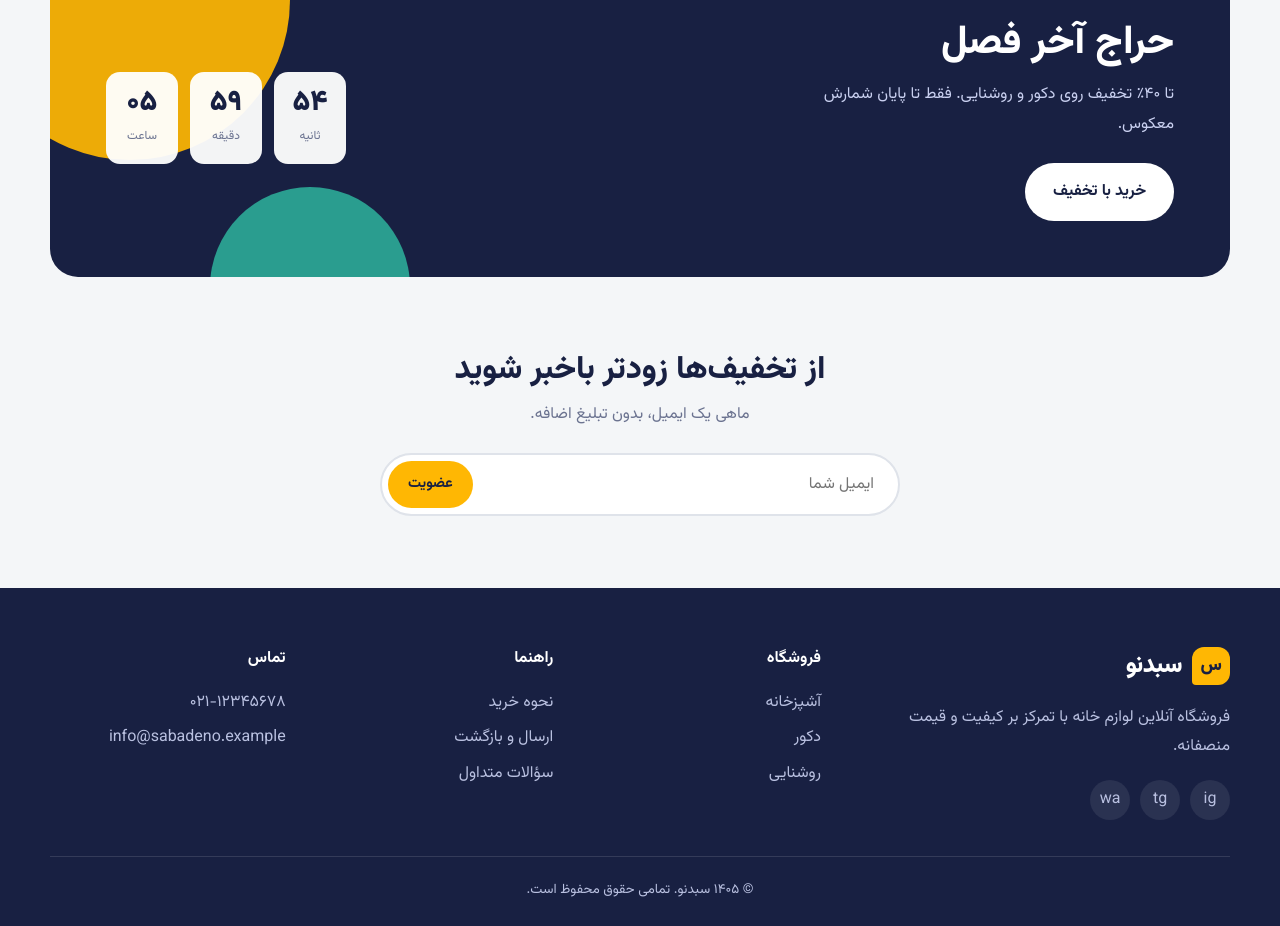
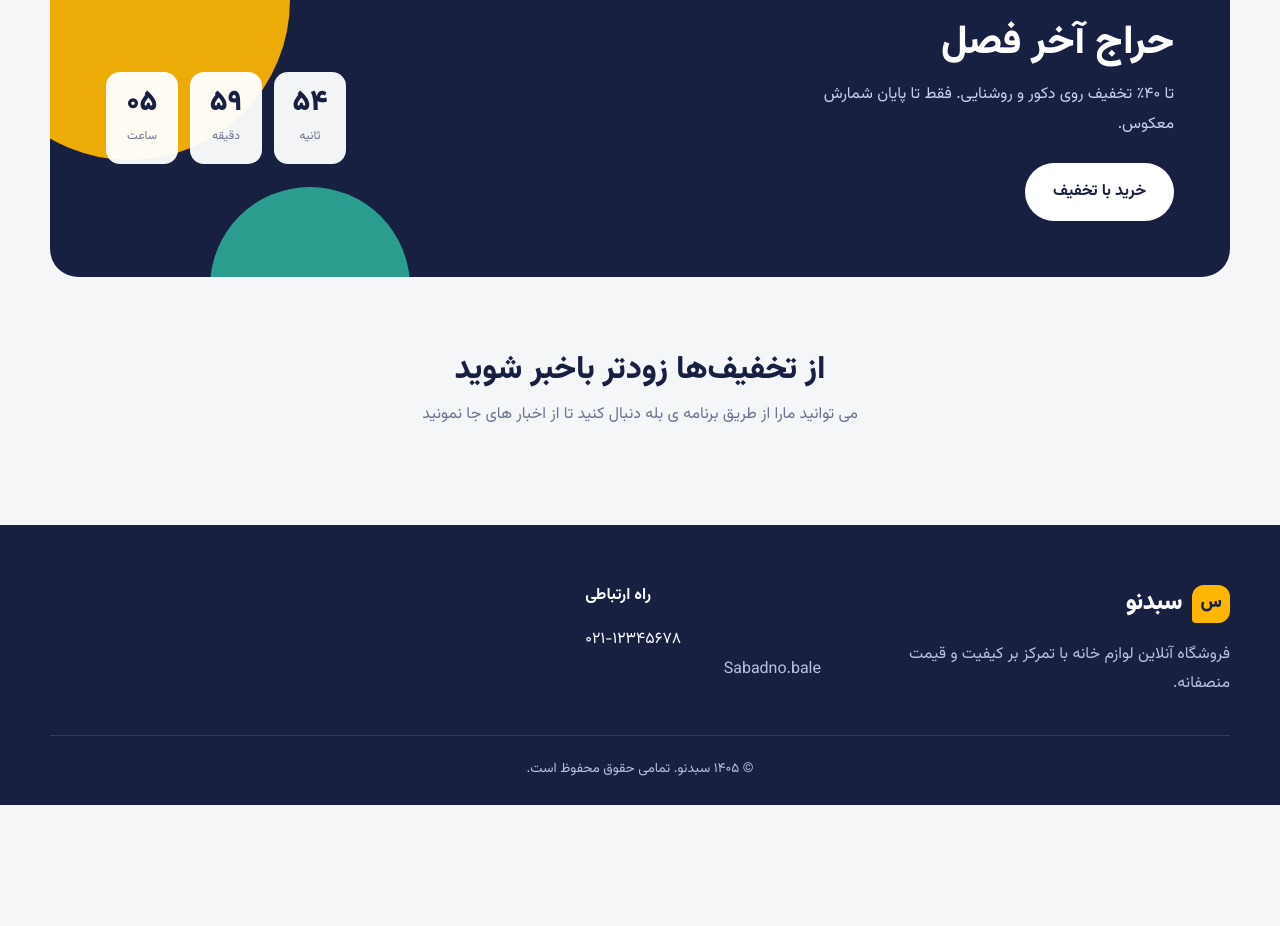
Before and after one commit to amirrezadidab1382-a11y/Online-Shop, a plain HTML site: page index.html in a window 1280 px wide. Shown: the part 5912-6838 px from the top of the page. After the commit the page ends 6717 px from the top, so only its background shows below. Drawn offline with Linux system fonts and the light colour scheme.

Commit message:
work on footer and logo and contact

```diff
--- a/index.html
+++ b/index.html
@@ -9,6 +9,7 @@
   <link rel="preconnect" href="https://fonts.gstatic.com" crossorigin>
   <link href="https://fonts.googleapis.com/css2?family=Vazirmatn:wght@400;600;700;800;900&display=swap" rel="stylesheet">
   <link rel="stylesheet" href="style.css">
+  <link rel="icon" href="logo for web-site.png">
 </head>
 <body>
 
@@ -276,11 +277,11 @@
   <section class="section newsletter" id="contact" style="padding-top:0">
     <div class="container">
       <h2>از تخفیف‌ها زودتر باخبر شوید</h2>
-      <p>ماهی یک ایمیل، بدون تبلیغ اضافه.</p>
-      <form class="news-form" onsubmit="event.preventDefault();toast('ثبت شد. ممنون!');this.reset()">
-        <label class="sr-only" for="mail">ایمیل</label>
-        <input id="mail" type="email" placeholder="ایمیل شما" required>
-        <button class="btn btn-primary btn-sm" type="submit">عضویت</button>
+      <p>می توانید مارا از طریق برنامه ی بله دنبال کنید تا از اخبار های جا نمونید</p>
+      <!-- <form class="news-form" onsubmit="event.preventDefault();toast('ثبت شد. ممنون!');this.reset()">
+        <label class="sr-only" for="mail">ایمیل</label> -->
+        <!-- <input id="mail" type="email" placeholder="ایمیل شما" required>
+        <button class="btn btn-primary btn-sm" type="submit">عضویت</button> -->
       </form>
     </div>
   </section>
@@ -292,11 +293,12 @@
       <div>
         <a href="#" class="logo"><span class="logo-mark">س</span>سبدنو</a>
         <p>فروشگاه آنلاین لوازم خانه با تمرکز بر کیفیت و قیمت منصفانه.</p>
-        <div class="socials"><a href="#" aria-label="اینستاگرام">ig</a><a href="#" aria-label="تلگرام">tg</a><a href="#" aria-label="واتساپ">wa</a></div>
+        <!-- <div class="socials"><a href="#" aria-label="اینستاگرام">اینستاگرام</a><a href="#" aria-label="تلگرام">تلگرام</a><a href="#" aria-label="واتساپ">واتساپ</a></div> -->
       </div>
-      <div><h4>فروشگاه</h4><ul><li><a href="#">آشپزخانه</a></li><li><a href="#">دکور</a></li><li><a href="#">روشنایی</a></li></ul></div>
-      <div><h4>راهنما</h4><ul><li><a href="#">نحوه خرید</a></li><li><a href="#">ارسال و بازگشت</a></li><li><a href="#">سؤالات متداول</a></li></ul></div>
-      <div><h4>تماس</h4><ul><li><a href="#">۰۲۱-۱۲۳۴۵۶۷۸</a></li><li><a href="#">info@sabadeno.example</a></li></ul></div>
+      <!-- <div><h4>فروشگاه</h4><ul><li><a href="#">آشپزخانه</a></li><li><a href="#">دکور</a></li><li><a href="#">روشنایی</a></li></ul></div>
+      <div><h4>راهنما</h4><ul><li><a href="#">نحوه خرید</a></li><li><a href="#">ارسال و بازگشت</a></li><li><a href="#">سؤالات متداول</a></li></ul></div> -->
+      <!-- <div class="footerp"><h4>راه ارتباطی</h4><ul><li><p>۰۲۱-۱۲۳۴۵۶۷۸</p><p>sabadno.bale</p></div> -->
+        <div><h4 class="footer_h4">راه ارتباطی</h4><p class="footerp">۰۲۱-۱۲۳۴۵۶۷۸</p><a class="a_footer" href="#">Sabadno.bale</a></div>
     </div>
     <p class="footer-bottom">© ۱۴۰۵ سبدنو. تمامی حقوق محفوظ است.</p>
   </div>
--- a/style.css
+++ b/style.css
@@ -648,14 +648,10 @@ button { cursor: pointer; border: 0; background: none; }
 }
 .footer .logo { color: #fff; margin-bottom: 14px; }
 .footer .logo-mark { background: var(--saffron); color: var(--ink); }
-.footer h4 { color: #fff; margin-bottom: 14px; }
-.footer li + li { margin-top: 6px; }
-.footer li a {
-  display: inline-block;
-  transition: color var(--t-fast), transform var(--t-fast) var(--ease);
+.footer_h4 { color: #fff; margin-bottom: 14px;text-align: left;}
+.footerp {color: #fff; text-align: left;}
+.a_footer{
 }
-.footer li a:hover { color: var(--saffron); transform: translateX(-6px); }
-.footer li a:active { color: #fff; }
 .socials { display: flex; gap: 10px; margin-top: 18px; }
 .socials a {
   display: grid;
```
Also changed, not shown: logo for web-site.png (added).
